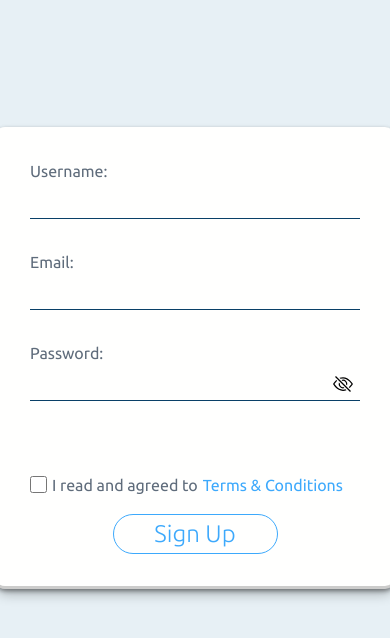
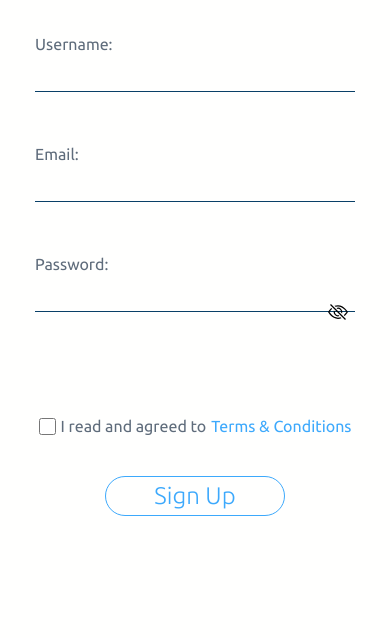
Before and after one commit to celso-rodrigo/login-page, a React (Create React App) app: page / in a window 390 px wide. Shown: the top 638 px of the page. Built offline with nearby package versions, Linux system fonts and the light colour scheme.

Commit message:
Tornado responsivo.

```diff
--- a/src/styles/form.css
+++ b/src/styles/form.css
@@ -1,10 +1,10 @@
 form {
   background-color: var(--main);
   border-radius: 10px;
-  padding: 35px;
+  padding: 9%;
   display: flex;
   flex-direction: column;
-  gap: 20px;
+  gap: 2.5vh;
   width: 400px;
   box-shadow: var(--box-shadow);
 }
@@ -49,7 +49,7 @@ label input:focus {
   color: var(--button);
   font-size: 1.5rem;
   font-weight: 200;
-  width: 50%;
+  width: 180px;
   border-radius: 20px;
   padding: 5px;
   align-self: center;
@@ -66,6 +66,7 @@ label input:focus {
   padding-top: 20px;
   display: flex;
   flex-wrap: wrap;
+	justify-content: center;
 }
 
 .terms-container .problem {
@@ -148,3 +149,21 @@ label input:focus {
 .terms-text p {
   padding-bottom: 10px;
 }
+
+@media screen and (max-width: 400px) {
+	form {
+		height: 100vh;
+		width: 100vw;
+		border-radius: 0;
+		box-shadow: none;
+	}
+
+	.terms-container {
+		padding: 20px 0;
+	}
+
+	.problem {
+		height: 2rem;
+		font-size: 0.7rem;
+	}
+}
--- a/src/styles/main.css
+++ b/src/styles/main.css
@@ -30,13 +30,7 @@ body {
 }
 
 @media screen and (max-width: 400px) {
-.main {
-	width: 300px;
-}
-}
-
-@media screen and (max-width: 400px) {
-	.main {
-		width: 240px;
+	body {
+		padding-top: 0
 	}
 }
```
